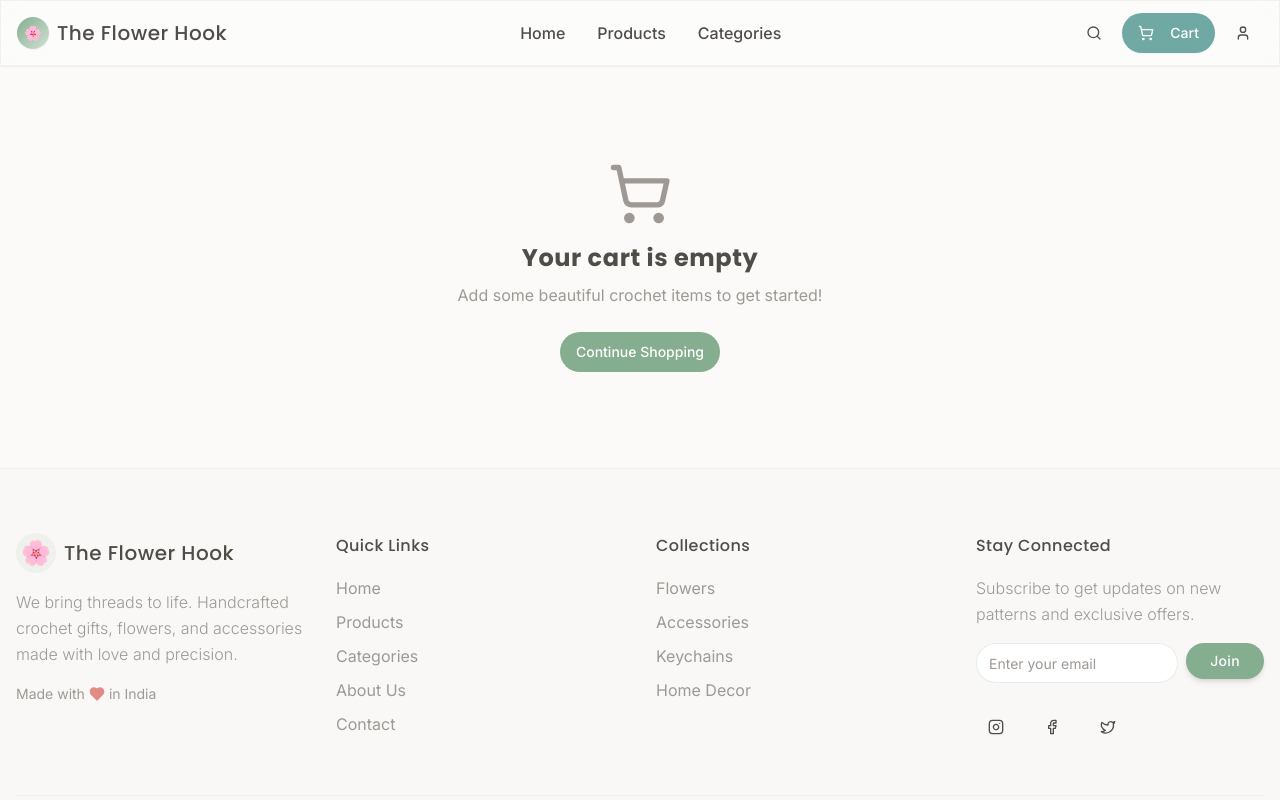
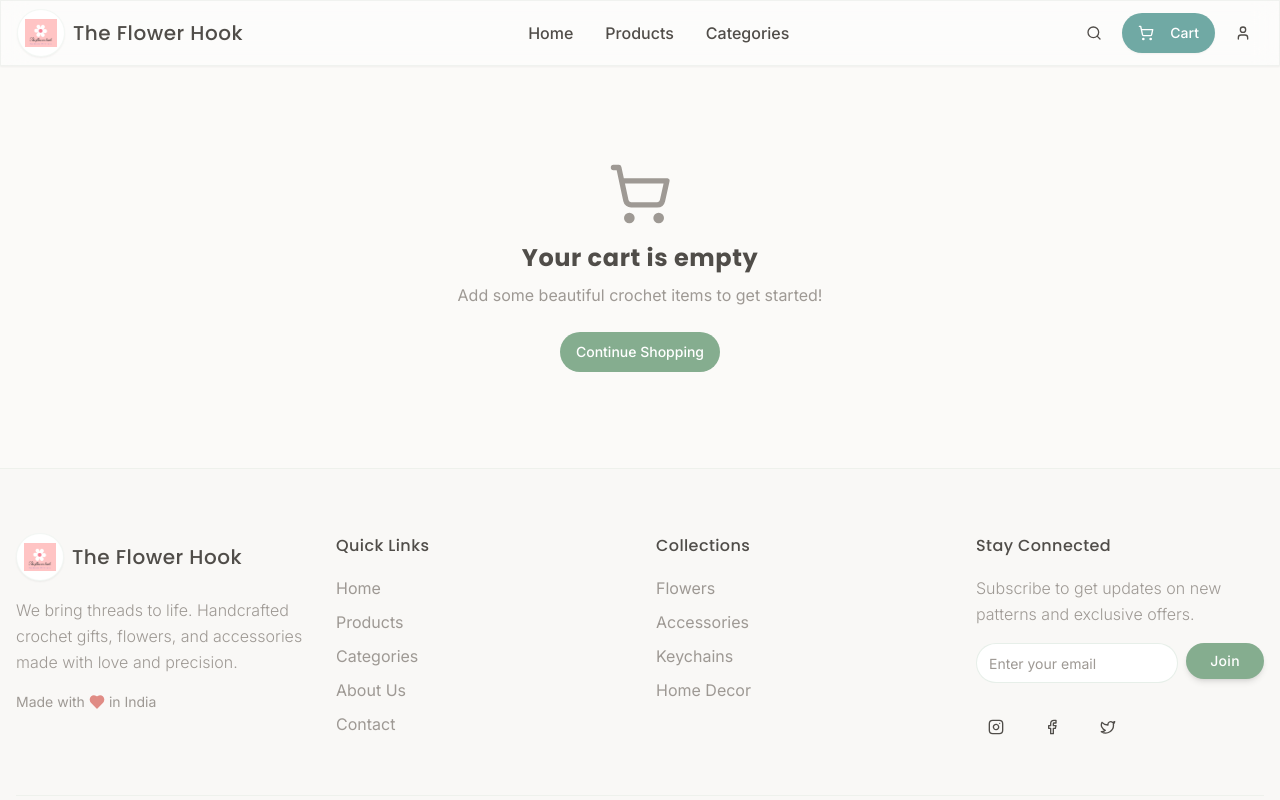
Before and after one commit to DINESHLINGAM-6/crochet-craft, a React (Vite) app: page /cart in a window 1280 px wide. Shown: the top 800 px of the page. Built offline with nearby package versions, Linux system fonts and the light colour scheme; the HTML template or start-up script is replaced by a standard one.

Commit message:
Updated the logo

```diff
--- a/src/App.tsx
+++ b/src/App.tsx
@@ -18,6 +18,7 @@ import OrderConfirmationPage from "./pages/OrderConfirmationPage";
 import NotFound from "./pages/NotFound";
 import CategoriesPage from "./pages/CategoriesPage";
 import AboutPage from "./pages/AboutPage";
+import ScrollToTop from "./components/ScrollToTop";
 
 const queryClient = new QueryClient();
 
@@ -59,6 +60,7 @@ const App = () => {
           <Sonner />
           {/* {showSplash && <SplashScreen onComplete={handleSplashComplete} />} */}
           <BrowserRouter>
+            <ScrollToTop />
             <AnimatedRoutes />
           </BrowserRouter>
         </CartProvider>
--- /dev/null
+++ b/src/components/ScrollToTop.tsx
@@ -0,0 +1,12 @@
+import { useEffect } from "react";
+import { useLocation } from "react-router-dom";
+
+export default function ScrollToTop() {
+  const { pathname } = useLocation();
+
+  useEffect(() => {
+    window.scrollTo(0, 0);
+  }, [pathname]);
+
+  return null;
+}
--- a/src/components/SplashScreen.tsx
+++ b/src/components/SplashScreen.tsx
@@ -1,4 +1,5 @@
 import { useEffect, useState } from "react";
+import Logo from "@/assets/Logo.png";
 
 export const SplashScreen = ({ onComplete }: { onComplete: () => void }) => {
   const [isAnimating, setIsAnimating] = useState(true);
@@ -20,11 +21,9 @@ export const SplashScreen = ({ onComplete }: { onComplete: () => void }) => {
     >
       <div className="text-center space-y-6 animate-fade-in relative z-10">
         {/* Animated Logo Icon (Matches Header) */}
-        <div className="relative mx-auto w-24 h-24 mb-6">
-           <div className="w-24 h-24 bg-gradient-to-br from-primary to-primary-glow rounded-[1.5rem] flex items-center justify-center shadow-lg shadow-primary/20 animate-pulse-slow">
-              <span className="text-white font-bold text-5xl">🌸</span>
-            </div>
-        </div>
+           <div className="w-40 h-40 bg-white rounded-full flex items-center justify-center shadow-2xl border-4 border-white/50 animate-pulse-slow mx-auto">
+              <img src={Logo} alt="The Flower Hook" className="w-28 h-28 object-contain" />
+           </div>
 
         {/* Brand Name */}
         <div className="space-y-3">
--- a/src/components/layout/Footer.tsx
+++ b/src/components/layout/Footer.tsx
@@ -2,6 +2,7 @@ import { Heart, Mail, Phone, MapPin, Instagram, Facebook, Twitter } from "lucide
 import { Button } from "@/components/ui/button";
 import { Input } from "@/components/ui/input";
 import { Link } from "react-router-dom";
+import Logo from "@/assets/Logo.png";
 
 export const Footer = () => {
   return (
@@ -14,8 +15,8 @@ export const Footer = () => {
           {/* Brand Section */}
           <div>
             <div className="flex items-center space-x-2 mb-4">
-              <div className="w-10 h-10 bg-primary/10 rounded-lg flex items-center justify-center">
-                <span className="text-2xl">🌸</span>
+              <div className="w-12 h-12 bg-white rounded-full flex items-center justify-center shadow-sm border border-primary/10">
+                <img src={Logo} alt="The Flower Hook" className="w-8 h-8 object-contain" />
               </div>
               <h3 className="text-xl font-poppins font-medium text-foreground tracking-wide">
                 The Flower Hook
--- a/src/components/layout/Header.tsx
+++ b/src/components/layout/Header.tsx
@@ -5,6 +5,7 @@ import { Sheet, SheetContent, SheetHeader, SheetTitle, SheetTrigger, SheetClose
 import { cn } from "@/lib/utils";
 import { Link, useLocation } from "react-router-dom";
 import { useCart } from "@/contexts/CartContext";
+import Logo from "@/assets/Logo.png";
 
 export const Header = () => {
   const location = useLocation();
@@ -29,8 +30,8 @@ export const Header = () => {
         {/* Logo */}
         <div className="flex items-center space-x-2">
           <Link to="/" className="flex items-center space-x-2">
-            <div className="w-8 h-8 bg-gradient-to-br from-primary to-primary-glow rounded-lg flex items-center justify-center shadow-sm">
-              <span className="text-white font-bold text-sm">🌸</span>
+            <div className="w-12 h-12 bg-white rounded-full flex items-center justify-center shadow-sm border border-primary/10 overflow-hidden">
+              <img src={Logo} alt="The Flower Hook" className="w-8 h-8 object-contain" />
             </div>
             <h1 className="text-xl font-poppins font-medium tracking-wide text-foreground">
               The Flower Hook
@@ -97,8 +98,8 @@ export const Header = () => {
                <div className="flex flex-col h-full">
                 <SheetHeader className="p-6 border-b border-border/50 bg-muted/20">
                   <SheetTitle className="flex items-center gap-2">
-                    <div className="w-8 h-8 bg-gradient-to-br from-primary to-primary-glow rounded-lg flex items-center justify-center shadow-sm">
-                      <span className="text-white font-bold text-sm">🌸</span>
+                    <div className="w-10 h-10 bg-white rounded-full flex items-center justify-center shadow-sm border border-primary/10">
+                      <img src={Logo} alt="Menu" className="w-6 h-6 object-contain" />
                     </div>
                     <span className="font-poppins text-lg">Menu</span>
                   </SheetTitle>
--- a/src/pages/HomePage.tsx
+++ b/src/pages/HomePage.tsx
@@ -38,9 +38,9 @@ export default function HomePage() {
                   <img
                     src={storyImg}
                     alt="Handcrafting process"
-                    className="w-full h-[500px] object-cover hover:scale-105 transition-transform duration-1000"
+                    className="w-full h-auto max-h-[500px] object-contain hover:scale-105 transition-transform duration-1000"
                   />
-                  <div className="absolute inset-0 bg-gradient-to-t from-black/20 to-transparent pointer-events-none" />
+                  <div className="absolute inset-0 pointer-events-none" />
                 </div>
               </div>
 
```
Also changed, not shown: src/assets/Logo.png (added), 1 other file (tests, documents, lock files or other folders).
